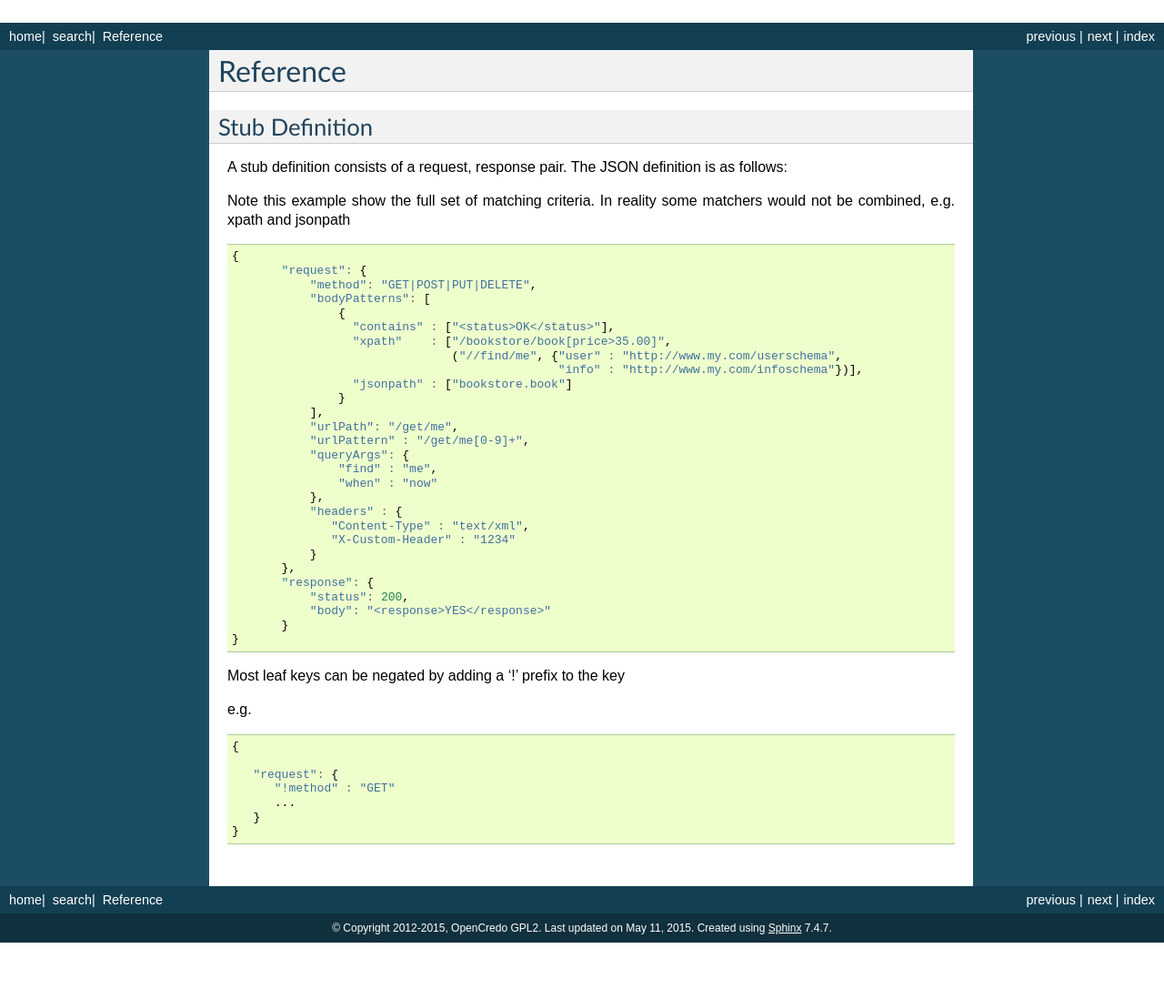
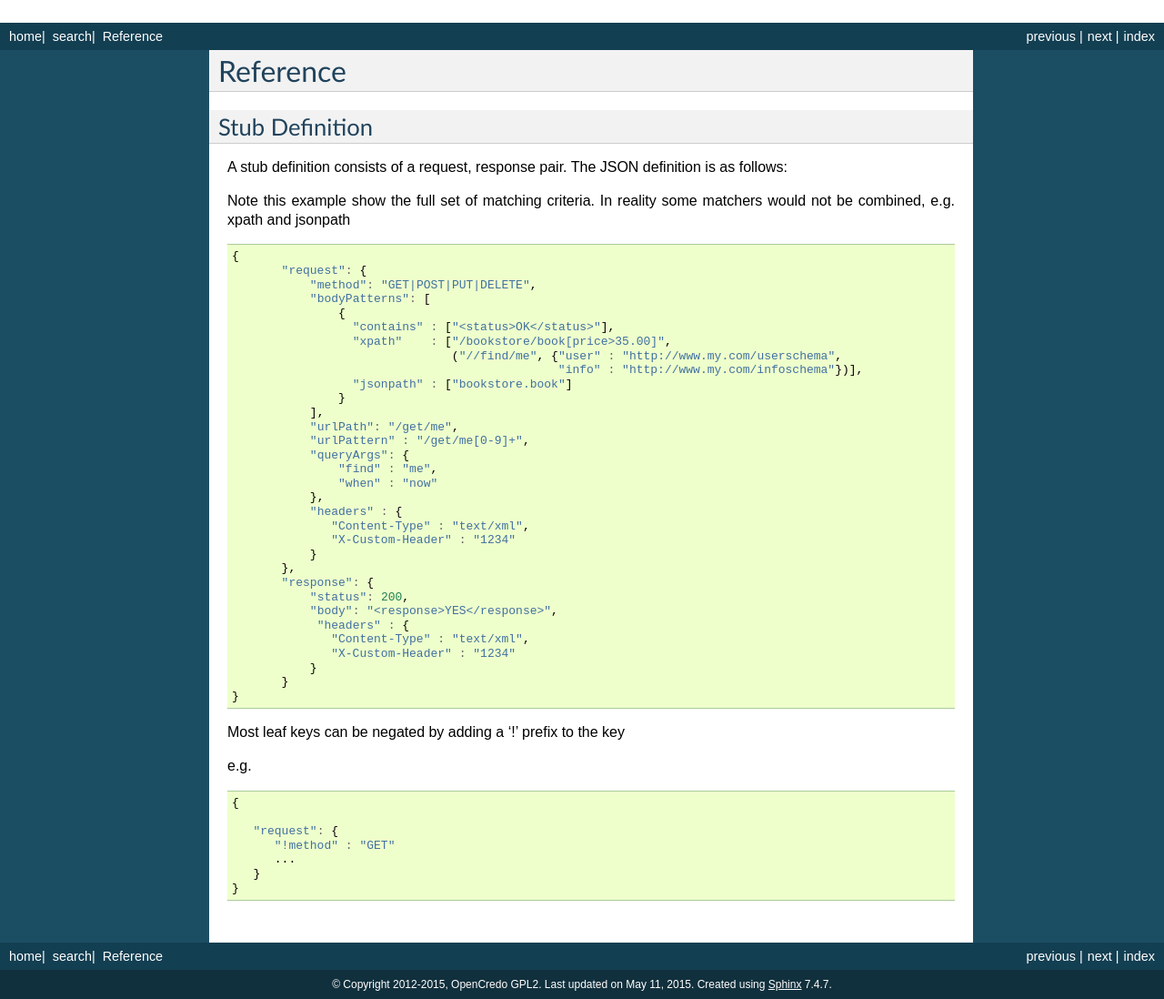
Before and after one commit to rusenask/mirage, a Sphinx documentation site: the page built from docs/pages/reference.rst, in a window 1280 px wide. Shown: the whole page at 91% size. Built offline with Sphinx 7.4.7, drawn with Linux system fonts in a browser that asks for light colours; before the commit the page ends 1036 px from its top, so only the background shows below that.

```diff
--- a/docs/pages/reference.rst
+++ b/docs/pages/reference.rst
@@ -42,7 +42,11 @@
         },
         "response": {
             "status": 200,
-            "body": "<response>YES</response>"
+            "body": "<response>YES</response>",
+             "headers" : {
+               "Content-Type" : "text/xml",
+               "X-Custom-Header" : "1234"
+            }
         }
  }
 
```
Also changed, not shown: 1 other file.
